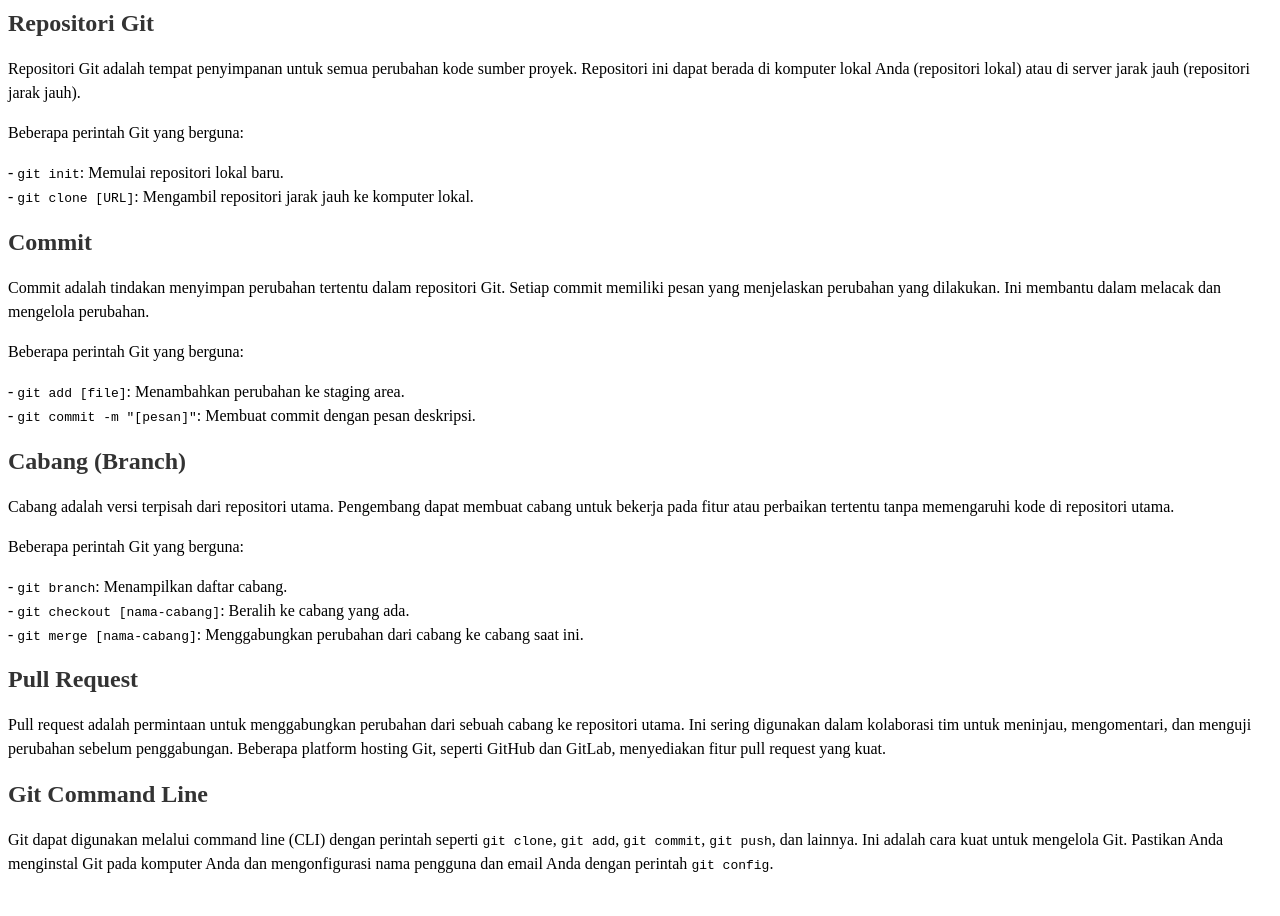
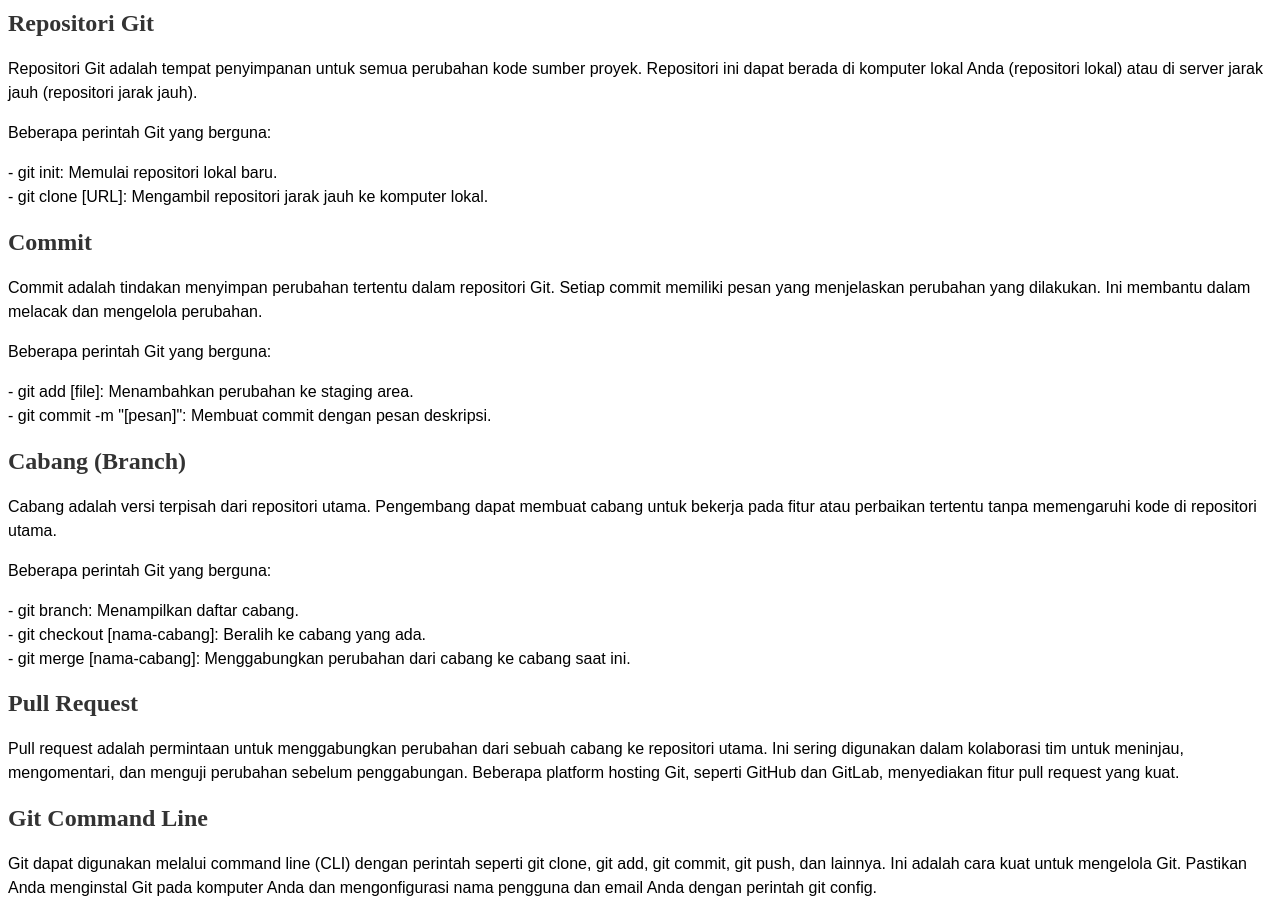
Before and after one commit to yosa66/Promnet, a plain HTML site: page promnet.html in a window 1280 px wide. Shown: the part 360-1276 px from the top of the page. Before the commit the page ends 1252 px from the top, so only its background shows below. Drawn offline with Linux system fonts and the light colour scheme.

Commit message:
promnet.html

```diff
--- a/promnet.html
+++ b/promnet.html
@@ -10,6 +10,7 @@
         }
         p {
             line-height: 1.5;
+            font-family: Arial, sans-serif; /* Menggunakan font biasa (Arial atau font tanpa-serif lainnya) */
         }
     </style>
 </head>
@@ -28,32 +29,32 @@
     <p>Repositori Git adalah tempat penyimpanan untuk semua perubahan kode sumber proyek. Repositori ini dapat berada di komputer lokal Anda (repositori lokal) atau di server jarak jauh (repositori jarak jauh).</p>
     <p>Beberapa perintah Git yang berguna:</p>
     <p>
-        - <code>git init</code>: Memulai repositori lokal baru.<br>
-        - <code>git clone [URL]</code>: Mengambil repositori jarak jauh ke komputer lokal.
+        - git init: Memulai repositori lokal baru.<br>
+        - git clone [URL]: Mengambil repositori jarak jauh ke komputer lokal.
     </p>
 
     <h2>Commit</h2>
     <p>Commit adalah tindakan menyimpan perubahan tertentu dalam repositori Git. Setiap commit memiliki pesan yang menjelaskan perubahan yang dilakukan. Ini membantu dalam melacak dan mengelola perubahan.</p>
     <p>Beberapa perintah Git yang berguna:</p>
     <p>
-        - <code>git add [file]</code>: Menambahkan perubahan ke staging area.<br>
-        - <code>git commit -m "[pesan]"</code>: Membuat commit dengan pesan deskripsi.
+        - git add [file]: Menambahkan perubahan ke staging area.<br>
+        - git commit -m "[pesan]": Membuat commit dengan pesan deskripsi.
     </p>
 
     <h2>Cabang (Branch)</h2>
     <p>Cabang adalah versi terpisah dari repositori utama. Pengembang dapat membuat cabang untuk bekerja pada fitur atau perbaikan tertentu tanpa memengaruhi kode di repositori utama.</p>
     <p>Beberapa perintah Git yang berguna:</p>
     <p>
-        - <code>git branch</code>: Menampilkan daftar cabang.<br>
-        - <code>git checkout [nama-cabang]</code>: Beralih ke cabang yang ada.<br>
-        - <code>git merge [nama-cabang]</code>: Menggabungkan perubahan dari cabang ke cabang saat ini.
+        - git branch: Menampilkan daftar cabang.<br>
+        - git checkout [nama-cabang]: Beralih ke cabang yang ada.<br>
+        - git merge [nama-cabang]: Menggabungkan perubahan dari cabang ke cabang saat ini.
     </p>
 
     <h2>Pull Request</h2>
     <p>Pull request adalah permintaan untuk menggabungkan perubahan dari sebuah cabang ke repositori utama. Ini sering digunakan dalam kolaborasi tim untuk meninjau, mengomentari, dan menguji perubahan sebelum penggabungan. Beberapa platform hosting Git, seperti GitHub dan GitLab, menyediakan fitur pull request yang kuat.</p>
 
     <h2>Git Command Line</h2>
-    <p>Git dapat digunakan melalui command line (CLI) dengan perintah seperti <code>git clone</code>, <code>git add</code>, <code>git commit</code>, <code>git push</code>, dan lainnya. Ini adalah cara kuat untuk mengelola Git. Pastikan Anda menginstal Git pada komputer Anda dan mengonfigurasi nama pengguna dan email Anda dengan perintah <code>git config</code>.</p>
+    <p>Git dapat digunakan melalui command line (CLI) dengan perintah seperti git clone, git add, git commit, git push, dan lainnya. Ini adalah cara kuat untuk mengelola Git. Pastikan Anda menginstal Git pada komputer Anda dan mengonfigurasi nama pengguna dan email Anda dengan perintah git config.</p>
 
     <footer>
 
```
